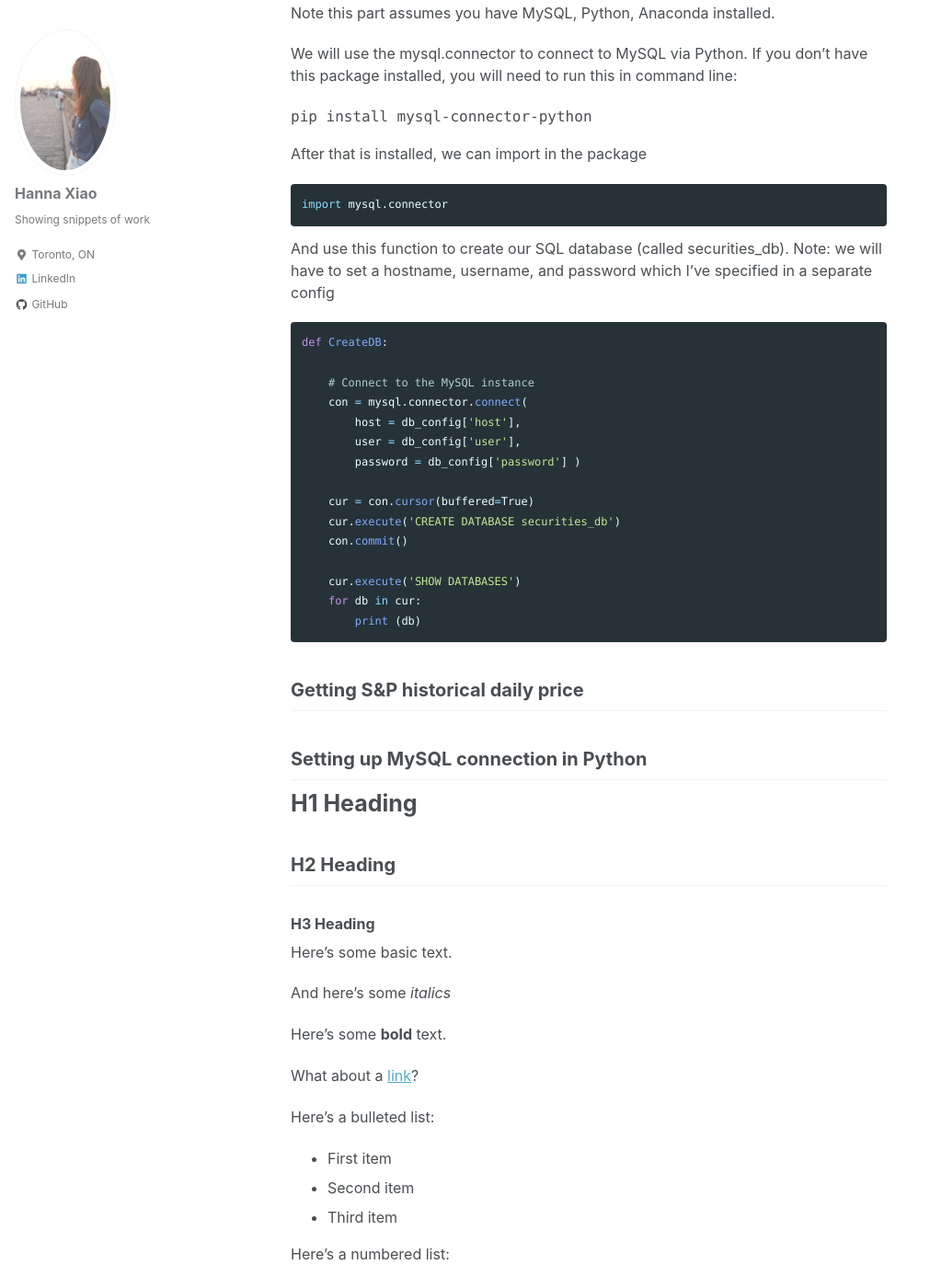
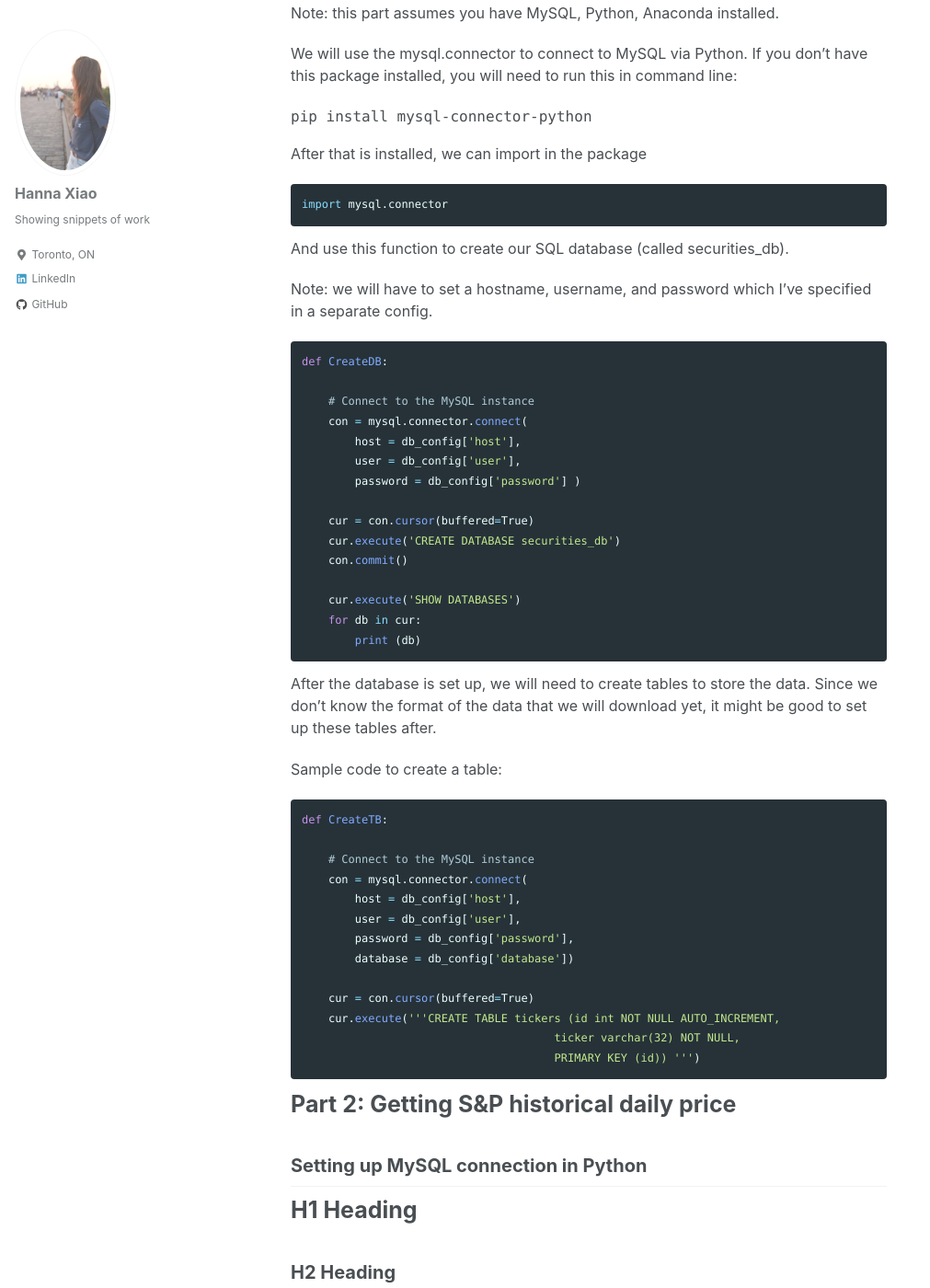
Before and after one commit to h-xiao/h-xiao.github.io, a Jekyll site: the page built from _posts/2018-01-28-perceptron.md, in a window 1280 px wide and 1400 px high, scrolled down 557 px. Shown: the whole window at 92% size, without its empty margins (0-1011 px from the left). Built offline with Jekyll 4.4.1, drawn with Linux system fonts in a browser that asks for light colours; nearby versions of some CDN libraries; formulas are drawn with MathJax 3.

````diff
--- a/_posts/2018-01-28-perceptron.md
+++ b/_posts/2018-01-28-perceptron.md
@@ -28,7 +28,8 @@ import mysql.connector
 
 
 And use this function to create our SQL database (called securities_db).
-Note: we will have to set a hostname, username, and password which I've specified in a separate config
+
+Note: we will have to set a hostname, username, and password which I've specified in a separate config.
 
 ```python
 def CreateDB:
@@ -48,11 +49,32 @@ def CreateDB:
         print (db)
 ```
 
+After the database is set up, we will need to create tables to store the data. Since we don't know the format of the data that we will download yet, it might be good to set up these tables after.
+
+Sample code to create a table:
+
+```python
+def CreateTB:
+
+    # Connect to the MySQL instance
+    con = mysql.connector.connect(
+        host = db_config['host'],
+        user = db_config['user'],
+        password = db_config['password'],
+        database = db_config['database'])
+
+    cur = con.cursor(buffered=True)
+    cur.execute('''CREATE TABLE tickers (id int NOT NULL AUTO_INCREMENT,
+                                      ticker varchar(32) NOT NULL,
+                                      PRIMARY KEY (id)) ''')
+```
+
+
+# Part 2: Getting S&P historical daily price
 
 
 
 
-## Getting S&P historical daily price
 
 
 
````
Also changed, not shown: other parts of _posts/2018-01-28-perceptron.md (+1 -1 lines).
